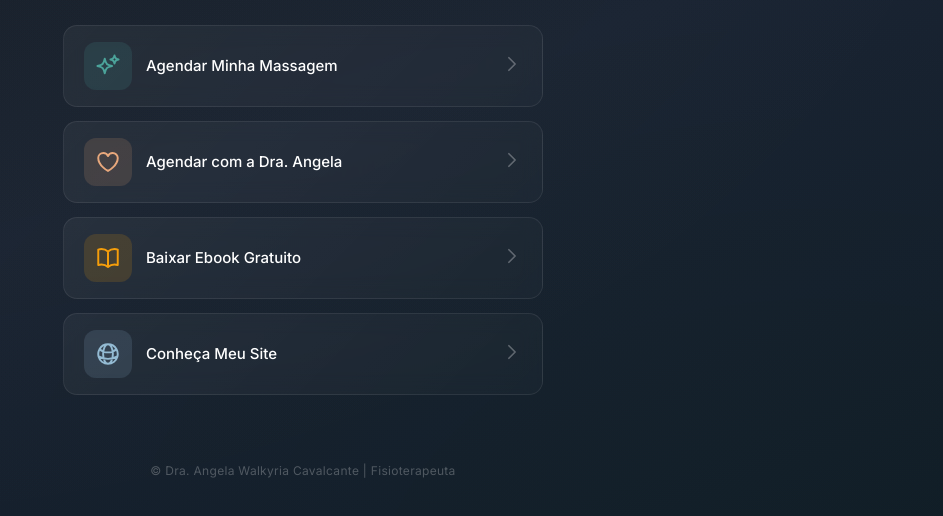
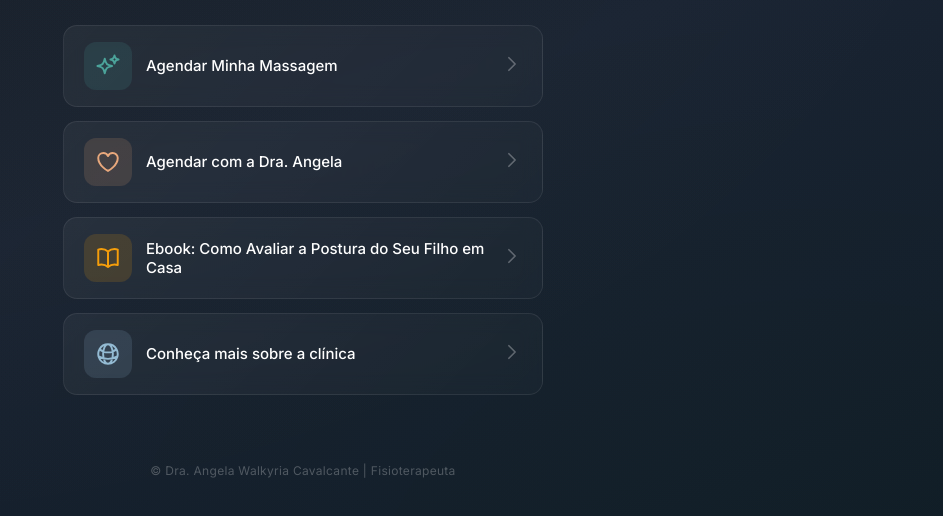
Before and after one commit to Marcioasapc/dra-angela-walkyria, a plain HTML site: page index.html in a window 1280 px wide. Shown: the part 264-780 px from the top of the page, without its empty margins (337-1280 px from the left). Drawn offline with Linux system fonts and the light colour scheme.

Commit message:
update button labels

```diff
--- a/index.html
+++ b/index.html
@@ -345,7 +345,7 @@
                         <path stroke-linecap="round" stroke-linejoin="round" d="M12 6.042A8.967 8.967 0 0 0 6 3.75c-1.052 0-2.062.18-3 .512v14.25A8.987 8.987 0 0 1 6 18c2.305 0 4.408.867 6 2.292m0-14.25a8.966 8.966 0 0 1 6-2.292c1.052 0 2.062.18 3 .512v14.25A8.987 8.987 0 0 0 18 18a8.967 8.967 0 0 0-6 2.292m0-14.25v14.25" />
                     </svg>
                 </div>
-                <span class="btn-text">Baixar Ebook Gratuito</span>
+                <span class="btn-text">Ebook: Como Avaliar a Postura do Seu Filho em Casa</span>
                 <div class="btn-arrow">
                     <svg xmlns="http://www.w3.org/2000/svg" fill="none" viewBox="0 0 24 24" stroke-width="2" stroke="currentColor">
                         <path stroke-linecap="round" stroke-linejoin="round" d="m8.25 4.5 7.5 7.5-7.5 7.5" />
@@ -360,7 +360,7 @@
                         <path stroke-linecap="round" stroke-linejoin="round" d="M12 21a9.004 9.004 0 0 0 8.716-6.747M12 21a9.004 9.004 0 0 1-8.716-6.747M12 21c2.485 0 4.5-4.03 4.5-9S14.485 3 12 3m0 18c-2.485 0-4.5-4.03-4.5-9S9.515 3 12 3m0 0a8.997 8.997 0 0 1 7.843 4.582M12 3a8.997 8.997 0 0 0-7.843 4.582m15.686 0A11.953 11.953 0 0 1 12 10.5c-2.998 0-5.74-1.1-7.843-2.918m15.686 0A8.959 8.959 0 0 1 21 12c0 .778-.099 1.533-.284 2.253m0 0A17.919 17.919 0 0 1 12 16.5a17.92 17.92 0 0 1-8.716-2.247m0 0A8.966 8.966 0 0 1 3 12c0-1.264.26-2.467.732-3.559" />
                     </svg>
                 </div>
-                <span class="btn-text">Conhe&ccedil;a Meu Site</span>
+                <span class="btn-text">Conhe&ccedil;a mais sobre a cl&iacute;nica</span>
                 <div class="btn-arrow">
                     <svg xmlns="http://www.w3.org/2000/svg" fill="none" viewBox="0 0 24 24" stroke-width="2" stroke="currentColor">
                         <path stroke-linecap="round" stroke-linejoin="round" d="m8.25 4.5 7.5 7.5-7.5 7.5" />
```
